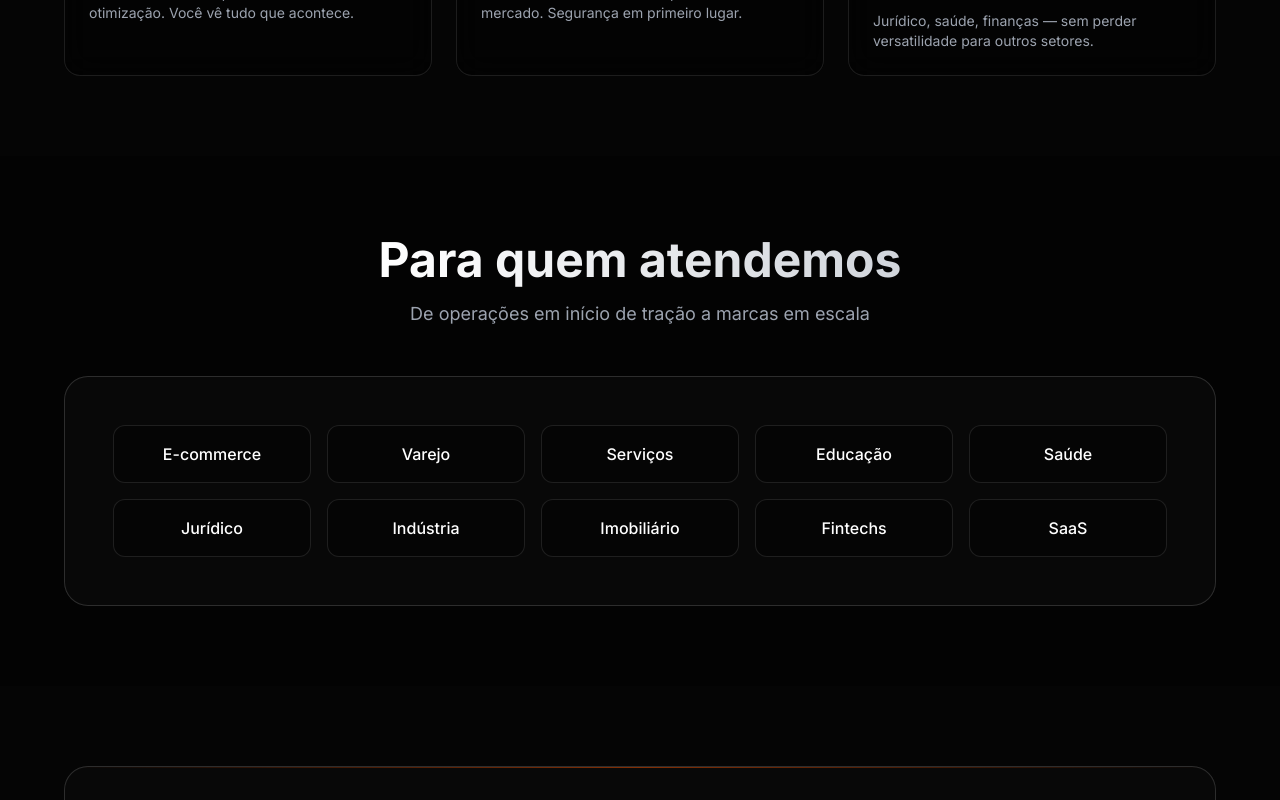
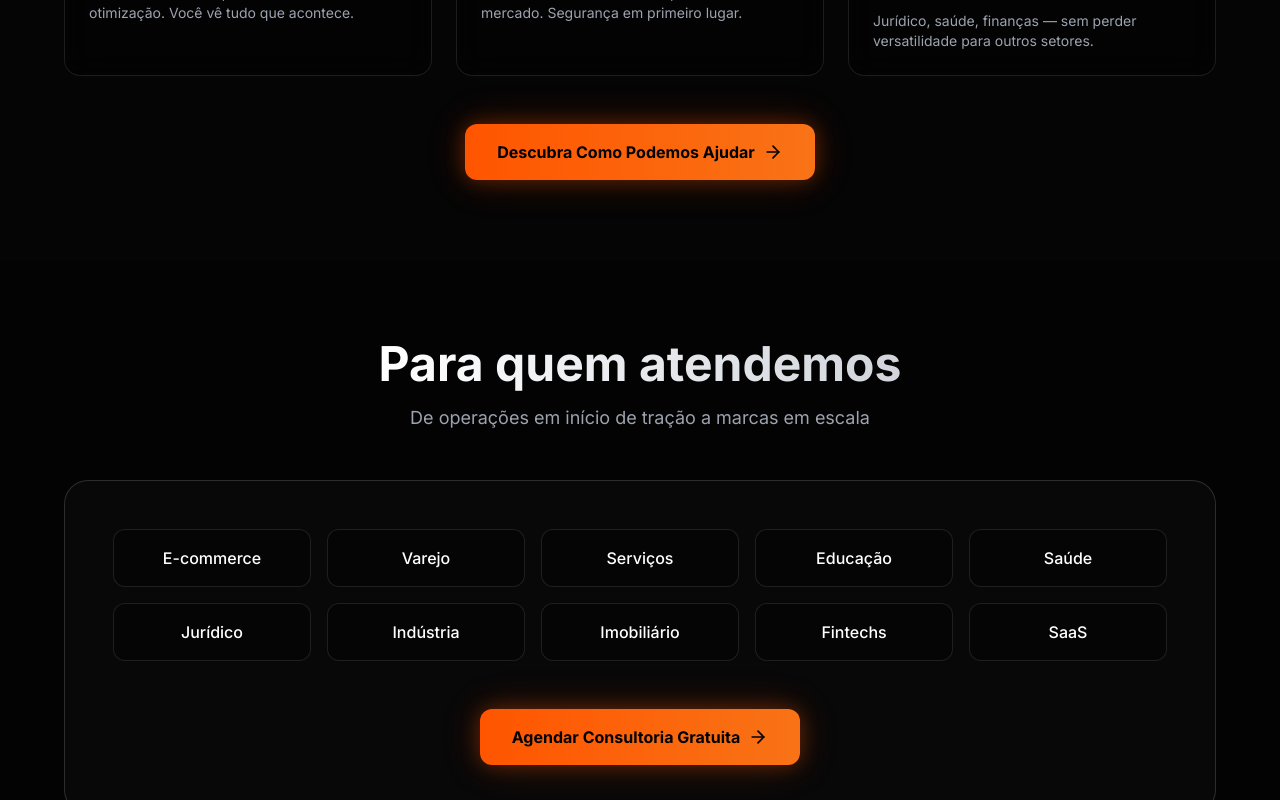
Before and after one commit to bovineira/BWN, a React (Vite) app: page / in a window 1280 px wide. Shown: the part 2200-3000 px from the top of the page. Built offline with nearby package versions, Linux system fonts and the light colour scheme.

Commit message:
Adiciona botões CTA na terceira e quarta dobras da página inicial

```diff
--- a/src/components/HomePage.jsx
+++ b/src/components/HomePage.jsx
@@ -451,6 +451,25 @@ const HomePage = () => {
               );
             })}
           </div>
+
+          {/* Botão CTA - Terceira Dobra */}
+          <motion.div
+            initial={{ opacity: 0, y: 20 }}
+            whileInView={{ opacity: 1, y: 0 }}
+            viewport={{ once: true }}
+            transition={{ duration: 0.6, delay: 0.3 }}
+            className="flex justify-center mt-12"
+          >
+            <motion.button
+              onClick={() => scrollToSection('formulario')}
+              whileHover={{ scale: 1.05, boxShadow: "0 0 30px rgba(255, 85, 0, 0.5)" }}
+              whileTap={{ scale: 0.95 }}
+              className="bg-gradient-to-r from-bwn-orange to-orange-500 text-black font-bold px-8 py-4 rounded-xl flex items-center gap-2 glow-orange hover:glow-orange-strong transition-all duration-300"
+            >
+              Descubra Como Podemos Ajudar
+              <ArrowRight size={20} />
+            </motion.button>
+          </motion.div>
         </div>
       </section>
 
@@ -506,6 +525,25 @@ const HomePage = () => {
                 </motion.div>
               ))}
             </div>
+
+            {/* Botão CTA - Quarta Dobra */}
+            <motion.div
+              initial={{ opacity: 0, y: 20 }}
+              whileInView={{ opacity: 1, y: 0 }}
+              viewport={{ once: true }}
+              transition={{ duration: 0.6, delay: 0.3 }}
+              className="flex justify-center mt-12"
+            >
+              <motion.button
+                onClick={() => scrollToSection('formulario')}
+                whileHover={{ scale: 1.05, boxShadow: "0 0 30px rgba(255, 85, 0, 0.5)" }}
+                whileTap={{ scale: 0.95 }}
+                className="bg-gradient-to-r from-bwn-orange to-orange-500 text-black font-bold px-8 py-4 rounded-xl flex items-center gap-2 glow-orange hover:glow-orange-strong transition-all duration-300"
+              >
+                Agendar Consultoria Gratuita
+                <ArrowRight size={20} />
+              </motion.button>
+            </motion.div>
           </motion.div>
         </div>
       </section>
```
